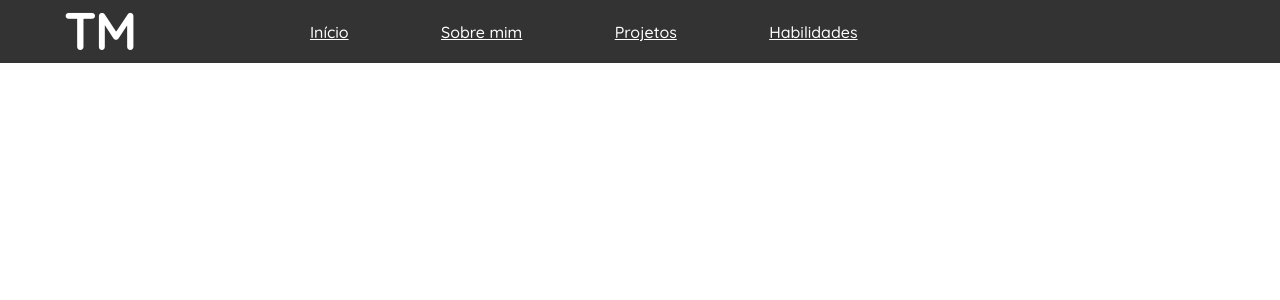
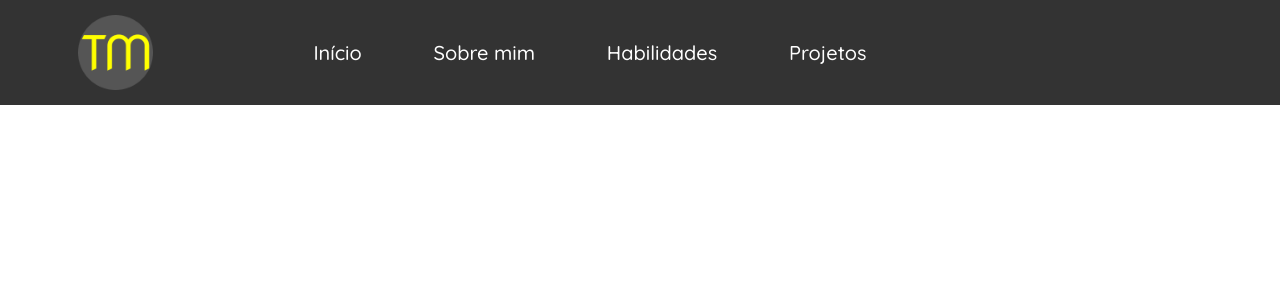
Before and after one commit to othiagomanhaes/meu-portfolio, a React (Create React App) app: page / in a window 1280 px wide. Shown: the top 300 px of the page. Built offline with nearby package versions, Linux system fonts and the light colour scheme; a web font is replaced by a local one.

Commit message:
Mexendo na nav.

```diff
--- a/public/index.html
+++ b/public/index.html
@@ -2,7 +2,7 @@
 <html lang="en">
   <head>
     <meta charset="utf-8" />
-    <link rel="icon" href="%PUBLIC_URL%/favicon.ico" />
+    <link rel="icon" href="%PUBLIC_URL%/tm.png" />
     <meta name="viewport" content="width=device-width, initial-scale=1" />
     <meta name="theme-color" content="#000000" />
     <meta
--- a/src/App.css
+++ b/src/App.css
@@ -1,8 +1,13 @@
-
 #section-1-header {
   /* border: 1px solid yellow; */
   background-color: rgb(51,51,51);
   display: flex;
+  padding: 15px;
+}
+
+#iconeTM {
+  width: 6%;
+  margin-left: 5%;
 }
 
 #h1-tom {
@@ -26,3 +31,16 @@
   padding: 0;
   width: 100%;
 }
+
+.li-links {
+  text-decoration: none;
+  color: white;
+  font-size: 20px;
+}
+
+.li-links:hover {
+  font-weight: 800;
+  --neon-cor: rgb(208, 255, 0);
+  color: var(--neon-cor);
+  box-shadow: 0 0 10px var(--neon-cor), 0 0 40px var(--neon-cor), 0 0 80px var(--neon-cor);
+}
--- a/src/App.js
+++ b/src/App.js
@@ -4,25 +4,26 @@ import Skills from './components/Skills';
 import Projects from './components/Projects';
 import MainPage from './Pages/MainPage';
 import './App.css';
+import tmIcon from './images/tmHeader.png';
 
 function App() {
   return (
     <div>
       <section id="section-1-header">
-        <h1 id="h1-tom">TM</h1>
+        <img id="iconeTM" src={ tmIcon } alt="iconeTM" />
         <nav id="nav-header">
           <ul id="list-links">
-            <li clas="li-links">
-              <Link to="/meu-portfolio">Início</Link>
+            <li>
+              <Link class="li-links" to="/meu-portfolio">Início</Link>
             </li>
-            <li clas="li-links">
-              <Link to="/meu-portfolio/abouteMe">Sobre mim</Link>
+            <li>
+              <Link class="li-links" to="/meu-portfolio/abouteMe">Sobre mim</Link>
             </li>
-            <li clas="li-links">
-              <Link to="/meu-portfolio/projects">Projetos</Link>
+            <li>
+              <Link class="li-links" to="/meu-portfolio/skills">Habilidades</Link>
             </li>
-            <li clas="li-links">
-              <Link to="/meu-portfolio/skills">Habilidades</Link>
+            <li>
+              <Link class="li-links" to="/meu-portfolio/projects">Projetos</Link>
             </li>
           </ul>
         </nav>
--- a/src/Pages/MainPage.jsx
+++ b/src/Pages/MainPage.jsx
@@ -3,8 +3,13 @@ import Footer from '../components/Footer';
 import Header from '../components/Header';
 import Skills from '../components/Skills';
 import Projects from '../components/Projects';
+import { useEffect } from 'react';
 
 function MainPage() {
+  useEffect(() => {
+    document.title = "Thiago Manhães";
+  }, []);
+
   return (
     <div>
       <Header />
--- a/src/styles/Header.css
+++ b/src/styles/Header.css
@@ -15,32 +15,6 @@ font-family: 'Quicksand', sans-serif; */
   padding-top: 25px;
 }
 
-#section-1-header {
-  /* border: 1px solid yellow; */
-  display: flex;
-}
-
-#h1-tom {
-  margin-left: 5%;
-  font-size: 50px;
-}
-
-#nav-header {
-  align-items: center;
-  /* border: 1px solid blue; */
-  display: flex;
-  margin-left: 10%;
-  width: 50%;
-}
-
-#list-links {
-  /* border: 1px solid red; */
-  display: flex;
-  justify-content: space-around;
-  list-style-type: none;
-  padding: 0;
-  width: 100%;
-}
 
 #section-2-header {
   align-items: center;
```
Also changed, not shown: public/tm.png (added), src/images/tmHeader.png (added).
